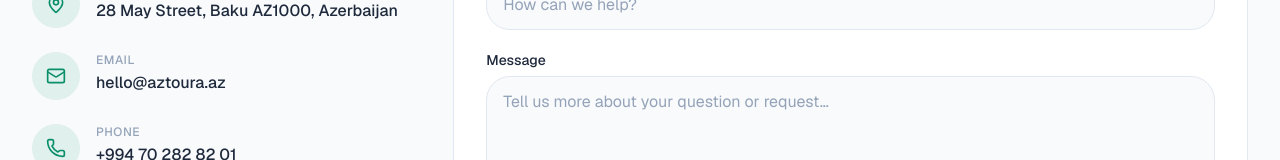
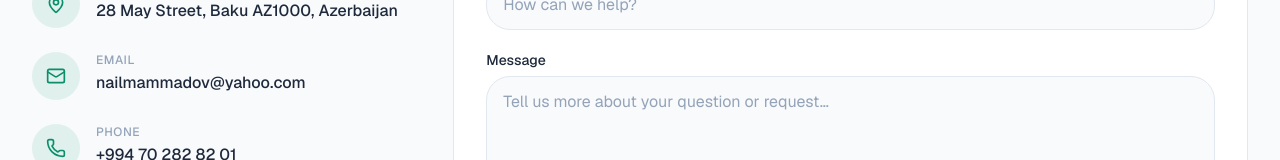
Before and after one commit to nes10r/AzToura, a Next.js app in the folder frontend/: page /contact in a window 1280 px wide. Shown: the part 622-782 px from the top of the page. Built offline with nearby package versions, Linux system fonts and the light colour scheme; no server answers.

Commit message:
Update contact email to nailmammadov@yahoo.com

```diff
--- a/frontend/src/app/admin/settings/notifications/page.tsx
+++ b/frontend/src/app/admin/settings/notifications/page.tsx
@@ -19,7 +19,7 @@ function Toggle({ label, desc, value, onChange }: { label: string; desc: string;
 
 export default function NotificationsPage() {
   const [email, setEmail] = useState({ newBooking: true, bookingCancel: true, newUser: false, newReview: true, lowStock: false });
-  const [adminEmail, setAdminEmail] = useState('admin@aztoura.az');
+  const [adminEmail, setAdminEmail] = useState('nailmammadov@yahoo.com');
   const [saved, setSaved] = useState(false);
 
   const toggle = (key: keyof typeof email) => setEmail(p => ({ ...p, [key]: !p[key] }));
--- a/frontend/src/app/admin/settings/site/page.tsx
+++ b/frontend/src/app/admin/settings/site/page.tsx
@@ -148,7 +148,7 @@ export default function SiteSettingsPage() {
           <Mail className="w-4 h-4 text-emerald-500" /> Contact Info
         </h2>
         <div className="grid grid-cols-1 sm:grid-cols-2 gap-4">
-          <Field label="Contact Email"   name="contactEmail"   value={settings.contactEmail || ''}   onChange={change} type="email" placeholder="hello@aztoura.az" />
+          <Field label="Contact Email"   name="contactEmail"   value={settings.contactEmail || ''}   onChange={change} type="email" placeholder="nailmammadov@yahoo.com" />
           <Field label="Contact Phone"   name="contactPhone"   value={settings.contactPhone || ''}   onChange={change} placeholder="+994 70 282 82 01" />
           <div className="sm:col-span-2">
             <Field label="Address" name="contactAddress" value={settings.contactAddress || ''} onChange={change} placeholder="28 May Street, Baku AZ1000" />
--- a/frontend/src/app/contact/page.tsx
+++ b/frontend/src/app/contact/page.tsx
@@ -19,7 +19,7 @@ type Form = z.infer<typeof schema>;
 
 const contactInfo = [
   { icon: MapPin, label: 'Address', value: '28 May Street, Baku AZ1000, Azerbaijan' },
-  { icon: Mail, label: 'Email', value: 'hello@aztoura.az' },
+  { icon: Mail, label: 'Email', value: 'nailmammadov@yahoo.com' },
   { icon: Phone, label: 'Phone', value: '+994 70 282 82 01' },
 ];
 
--- a/frontend/src/constants/index.ts
+++ b/frontend/src/constants/index.ts
@@ -1,7 +1,7 @@
 export const SITE_NAME = 'Aztoura';
 export const SITE_DESCRIPTION = 'Discover the beauty of Azerbaijan — destinations, tours, hotels, restaurants, and unforgettable experiences.';
 export const SITE_PHONE = '+994 70 282 82 01';
-export const SITE_EMAIL = 'hello@aztoura.az';
+export const SITE_EMAIL = 'nailmammadov@yahoo.com';
 export const SITE_URL = process.env.NEXT_PUBLIC_SITE_URL || 'http://localhost:3000';
 
 export const API_URL = process.env.NEXT_PUBLIC_API_URL || 'http://localhost:5000/api';
```
